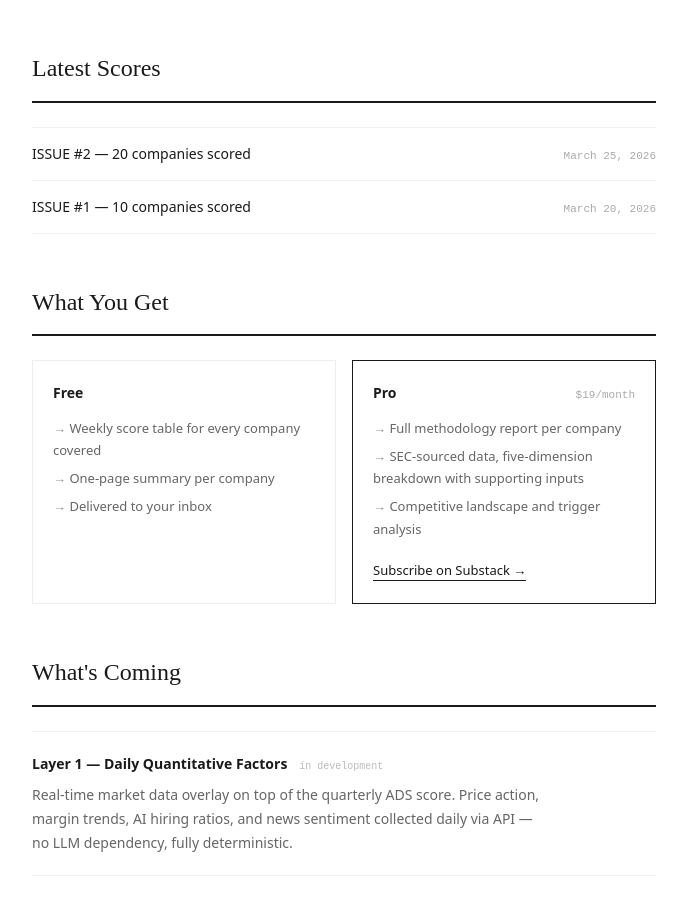
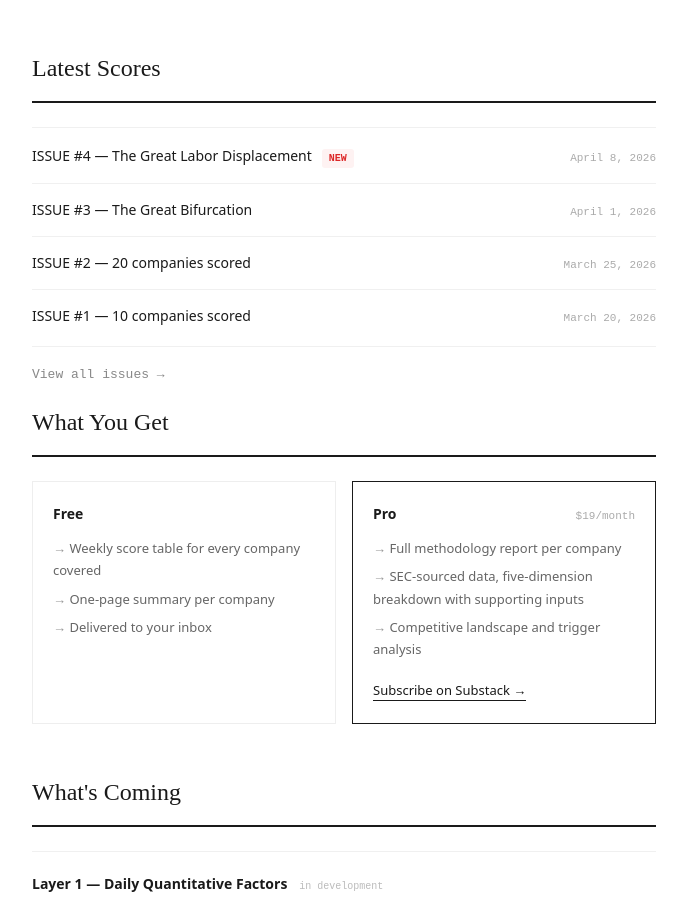
Before and after one commit to darshea/darshea.github.io, a Next.js app: page /ads in a window 1280 px wide. Shown: the part 2180-3080 px from the top of the page, without its empty margins (296-983 px from the left). Built offline with nearby package versions, Linux system fonts and the light colour scheme.

Commit message:
Add Issues #3 and #4 to Latest Scores on ADS page

```diff
--- a/src/app/ads/page.jsx
+++ b/src/app/ads/page.jsx
@@ -138,16 +138,31 @@ export default function ADS() {
       <h2 id="scores" style={{ fontFamily: "'DM Serif Display', serif", fontSize: 24, fontWeight: 400, marginBottom: 24, paddingBottom: 12, borderBottom: '2px solid #1a1a1a' }}>
         Latest Scores
       </h2>
-      <div style={{ marginBottom: 48 }}>
+      <div style={{ marginBottom: 16 }}>
+        <a href="/ads/weekly/issue-4/" style={{ display: 'flex', justifyContent: 'space-between', alignItems: 'baseline', borderTop: '1px solid #f0f0f0', padding: '14px 0', textDecoration: 'none', color: '#1a1a1a' }}>
+          <div>
+            <span style={{ fontSize: 14 }}>ISSUE #4 — The Great Labor Displacement</span>
+            <span style={{ display: 'inline-block', marginLeft: 10, padding: '1px 7px', borderRadius: 3, fontSize: 10, fontWeight: 700, fontFamily: "'JetBrains Mono', monospace", background: '#fef2f2', color: '#dc2626' }}>NEW</span>
+          </div>
+          <span style={{ fontFamily: "'JetBrains Mono', monospace", fontSize: 11, color: '#aaa', flexShrink: 0, marginLeft: 16 }}>April 8, 2026</span>
+        </a>
+        <a href="/ads/weekly/issue-3/" style={{ display: 'flex', justifyContent: 'space-between', alignItems: 'baseline', borderTop: '1px solid #f0f0f0', padding: '14px 0', textDecoration: 'none', color: '#1a1a1a' }}>
+          <span style={{ fontSize: 14 }}>ISSUE #3 — The Great Bifurcation</span>
+          <span style={{ fontFamily: "'JetBrains Mono', monospace", fontSize: 11, color: '#aaa', flexShrink: 0, marginLeft: 16 }}>April 1, 2026</span>
+        </a>
         <a href="/ads/weekly/issue-2/" style={{ display: 'flex', justifyContent: 'space-between', alignItems: 'baseline', borderTop: '1px solid #f0f0f0', padding: '14px 0', textDecoration: 'none', color: '#1a1a1a' }}>
           <span style={{ fontSize: 14 }}>ISSUE #2 — 20 companies scored</span>
-          <span style={{ fontFamily: "'JetBrains Mono', monospace", fontSize: 11, color: '#aaa' }}>March 25, 2026</span>
+          <span style={{ fontFamily: "'JetBrains Mono', monospace", fontSize: 11, color: '#aaa', flexShrink: 0, marginLeft: 16 }}>March 25, 2026</span>
         </a>
         <a href="/ads/weekly/issue-1/" style={{ display: 'flex', justifyContent: 'space-between', alignItems: 'baseline', borderTop: '1px solid #f0f0f0', padding: '14px 0', textDecoration: 'none', color: '#1a1a1a' }}>
           <span style={{ fontSize: 14 }}>ISSUE #1 — 10 companies scored</span>
-          <span style={{ fontFamily: "'JetBrains Mono', monospace", fontSize: 11, color: '#aaa' }}>March 20, 2026</span>
+          <span style={{ fontFamily: "'JetBrains Mono', monospace", fontSize: 11, color: '#aaa', flexShrink: 0, marginLeft: 16 }}>March 20, 2026</span>
         </a>
-        <div style={{ borderTop: '1px solid #f0f0f0' }} />
+        <div style={{ borderTop: '1px solid #f0f0f0', paddingTop: 12, marginTop: 4 }}>
+          <a href="/ads/weekly/" style={{ fontSize: 13, color: '#888', textDecoration: 'none', fontFamily: "'JetBrains Mono', monospace" }}>
+            View all issues →
+          </a>
+        </div>
       </div>
 
       {/* What You Get */}
```
